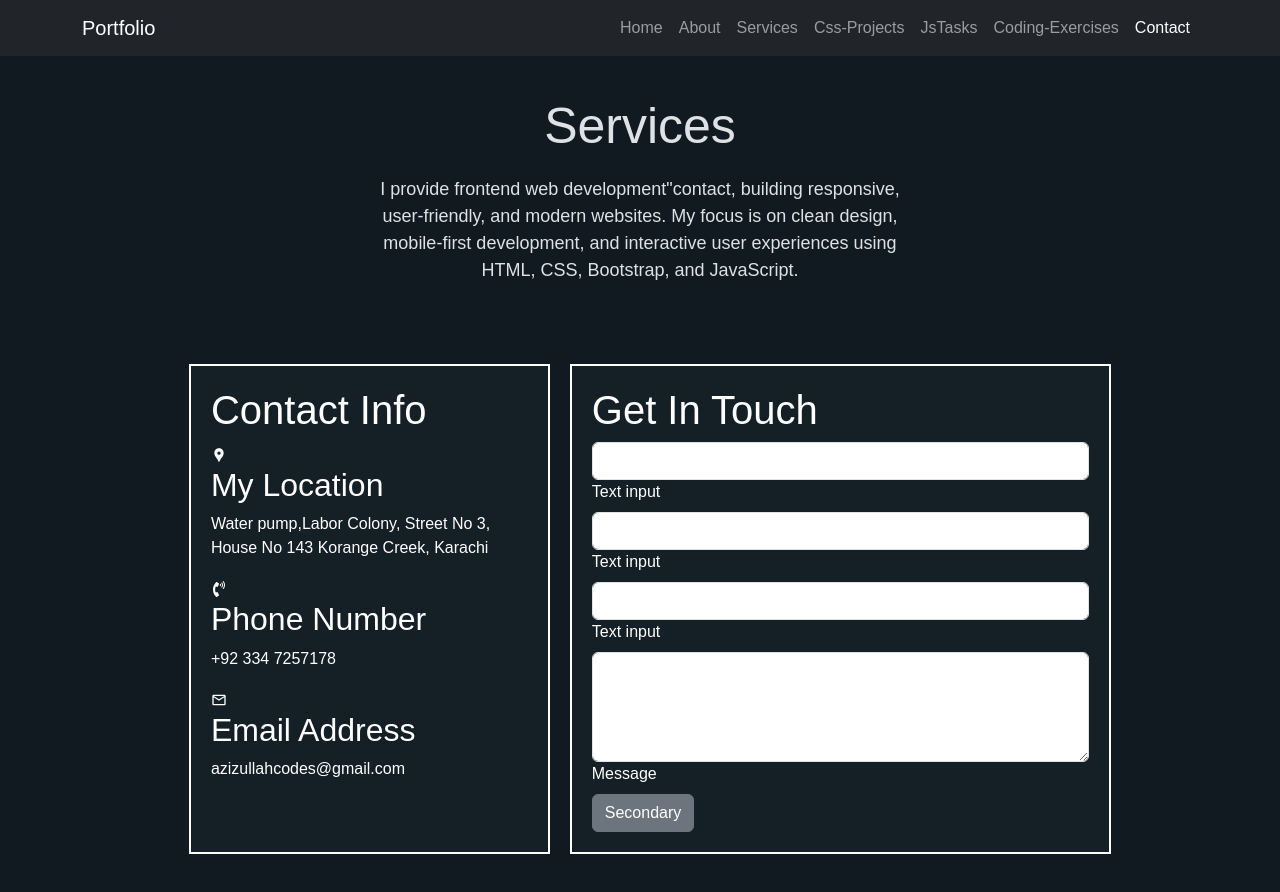
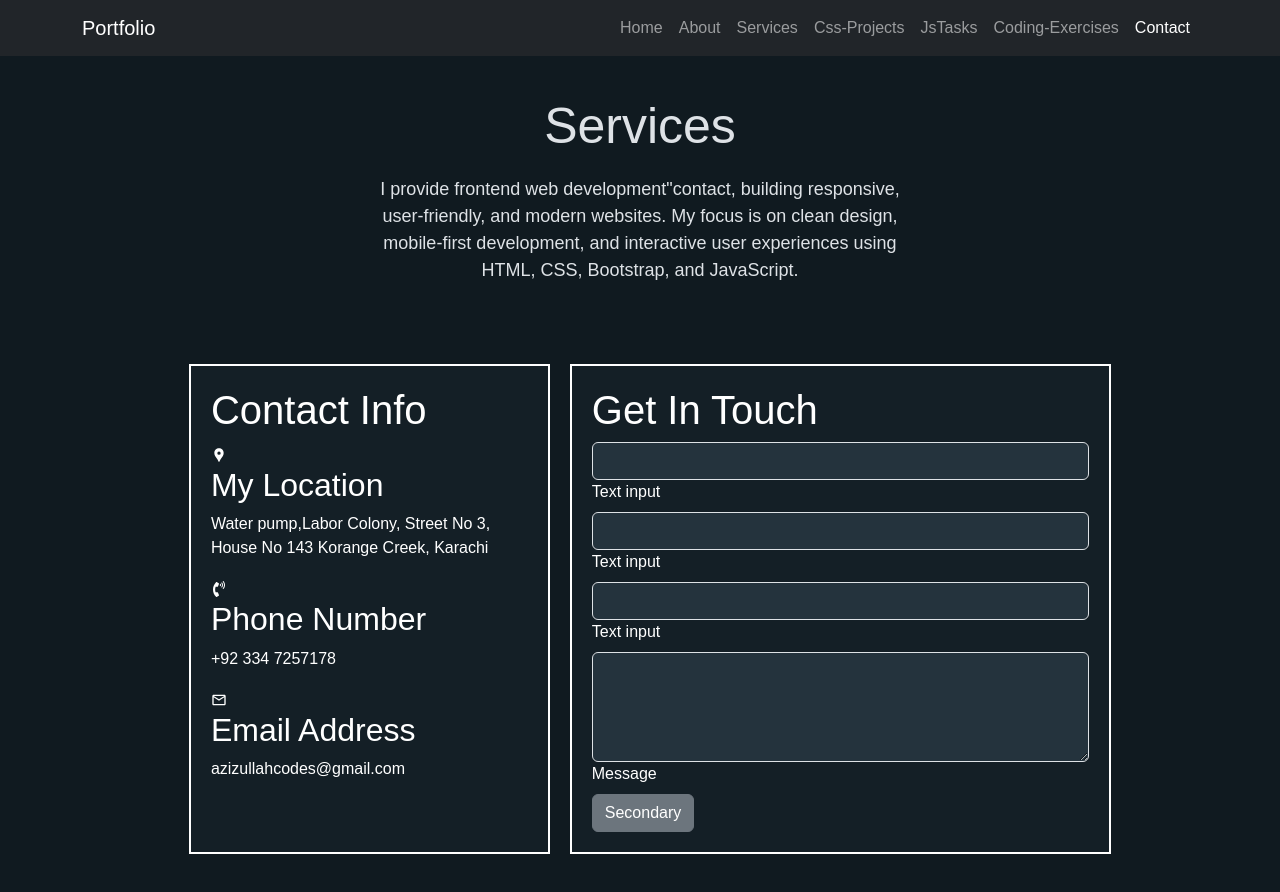
Before and after one commit to AzizullahCodes/portfolio-first, a React (Vite) app in the folder portfolio/: page /contact in a window 1280 px wide. Shown: the top 892 px of the page. Built offline with nearby package versions, Linux system fonts and the light colour scheme.

Commit message:
added mdn bootstrap inputs in my contact page

```diff
--- a/portfolio/src/pages/contact/contact.css
+++ b/portfolio/src/pages/contact/contact.css
@@ -60,7 +60,16 @@ body{
      color:white;
      padding: 20px;
 }
+.rightCol input{
+    background-color: #24333d;
+}
 
+ .form-outline .form-control {
+    background-color:#24333d !important;
+ }
+ .rightCol input:focus {
+    background-color:#24333d;
+ }
 @media (max-width: 1080px){
   .contactSecondRow{
     grid-template-columns:100%;
--- a/portfolio/src/pages/contact/contact.jsx
+++ b/portfolio/src/pages/contact/contact.jsx
@@ -54,25 +54,25 @@ Korange Creek, Karachi</p></div>
          <div className="rightCol">
             <h1>Get In Touch</h1>
 
-                <div class="form-outline" data-mdb-input-init>
-  <input type="text" id="typeText" class="form-control" />
-  <label class="form-label" for="typeText">Text input</label>
+                <div className="form-outline" data-mdb-input-init>
+  <input type="text" id="typeText" className="form-control" />
+  <label className="form-label" for="typeText">Text input</label>
 </div>
 
 
-           <div class="form-outline" data-mdb-input-init>
-  <input type="text" id="typeText" class="form-control" />
-  <label class="form-label" for="typeText">Text input</label>
+           <div className="form-outline" data-mdb-input-init>
+  <input type="text" id="typeText" className="form-control" />
+  <label className="form-label" for="typeText">Text input</label>
 </div>
 
-<div class="form-outline" data-mdb-input-init>
-  <input type="text" id="typeText" class="form-control" />
-  <label class="form-label" for="typeText">Text input</label>
+<div className="form-outline" data-mdb-input-init>
+  <input type="text" id="typeText" className="form-control" />
+  <label className="form-label" for="typeText">Text input</label>
 </div>
 
-<div class="form-outline" data-mdb-input-init>
-  <textarea class="form-control" id="textAreaExample" rows="4"></textarea>
-  <label class="form-label" for="textAreaExample">Message</label>
+<div className="form-outline" data-mdb-input-init>
+  <textarea className="form-control" id="textAreaExample" rows="4"></textarea>
+  <label className="form-label" for="textAreaExample">Message</label>
 </div>
 
               <Button variant="secondary">Secondary</Button>
```
